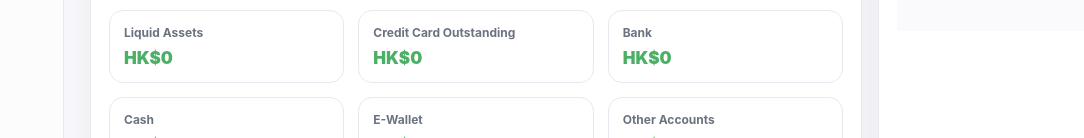
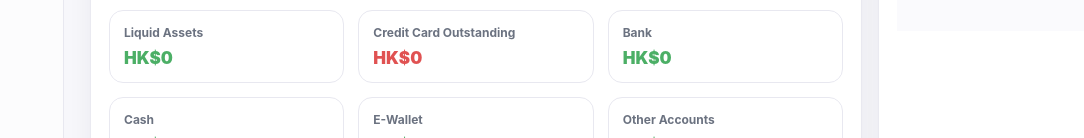
Before and after one commit to amynyk15/permission-to-save, a plain HTML site: page index.html in a window 1280 px wide. Shown: the part 1298-1436 px from the top of the page, without its empty margins (196-1280 px from the left). Drawn offline with nearby package versions, Linux system fonts and the light colour scheme.

Commit message:
Add files via upload

```diff
--- a/style.css
+++ b/style.css
@@ -4309,3 +4309,8 @@ body.dark-mode .account-summary-item {
     font-size: 26px;
   }
 }
+
+/* Dashboard - Credit Card Outstanding */
+#dashboardCreditCardOutstanding {
+  color: #e05252 !important;
+}
```
